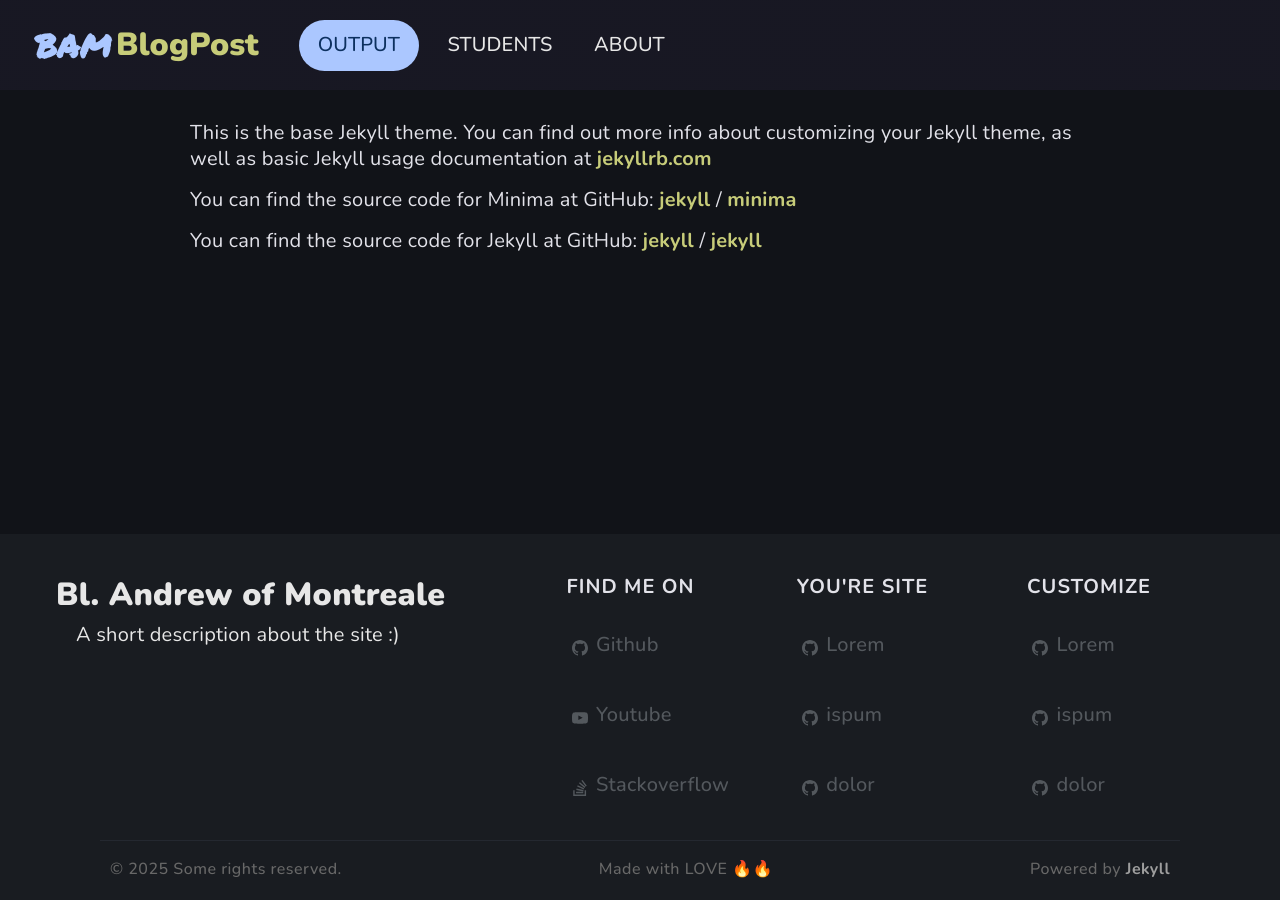
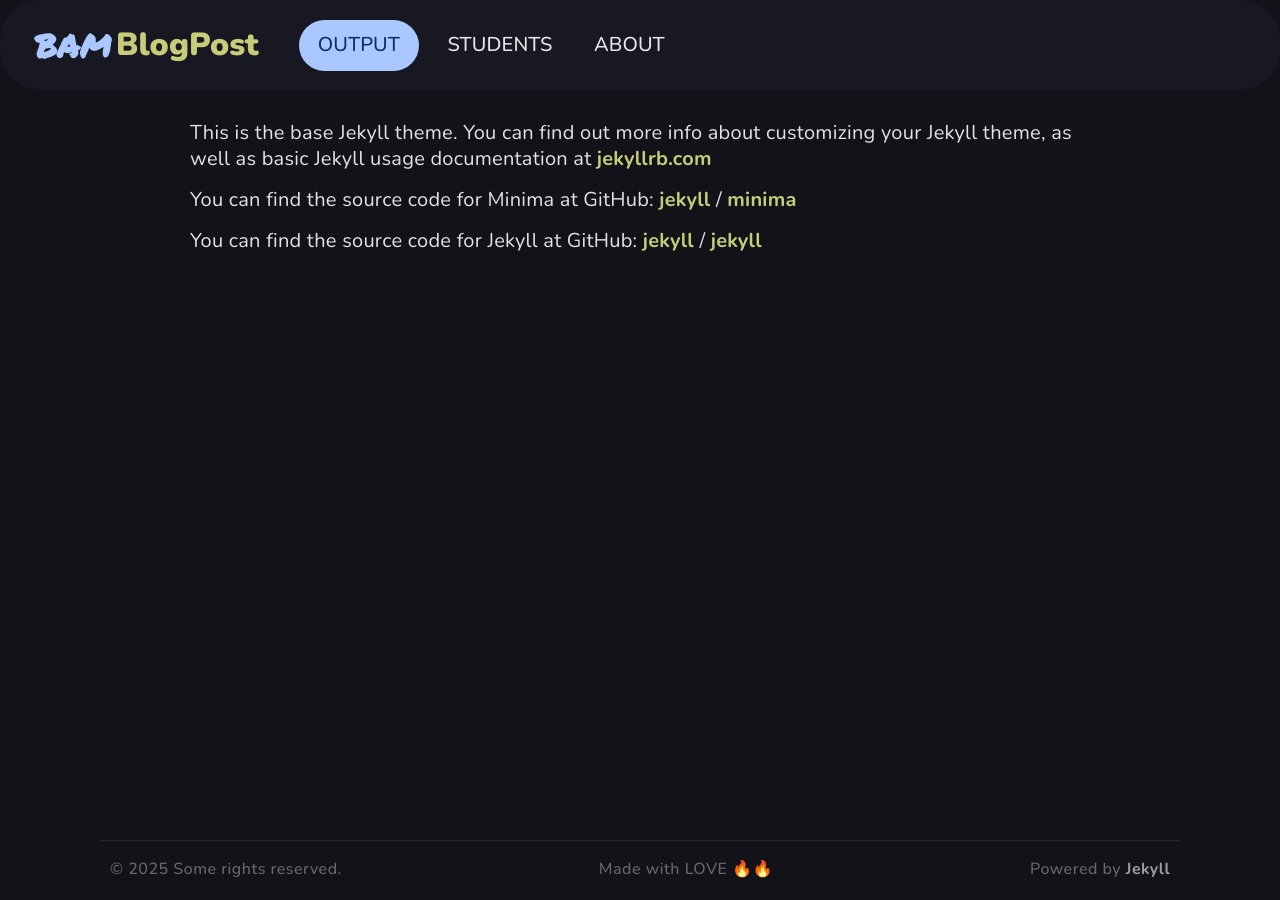
Before and after one commit to aeziyehl/11BAM-BLOGPOST, a Jekyll site: the page built from about.markdown, in a window 1280 px wide. Built offline with Jekyll 4.4.1, drawn with Linux system fonts in a browser that asks for light colours.

Commit message:
remove bloat in footer and add round comers and proper spacing

```diff
--- a/_config.yml
+++ b/_config.yml
@@ -24,7 +24,7 @@ title: Bl. Andrew of Montreale
 Abbreviation: BAM
 Purpose: Blog Post
 
-description: "A short description about the site :)"
+description: "A BLOGPOST to showcase the outputs of BAM Students"
 
 show_descriptions: true # set to true to show descriptions in posts
 show_comments: true # set to true to show comments in posts
@@ -45,38 +45,6 @@ Header:
 
 Footer:
   show-footer-copyright: true # set to true to show footer copyright
-  #  Section 1
-  footer_section_1_title: find me on
-  footer_section_1_links_1_name: Github
-  footer_section_1_links_1_link: https://github.com/aeziyehl
-
-  footer_section_1_links_2_name: Youtube
-  footer_section_1_links_2_link: /
-
-  footer_section_1_links_3_name: Stackoverflow
-  footer_section_1_links_3_link: /
-
-  #  Section 2
-  footer_section_2_title: You're Site
-  footer_section_2_links_1_name: Lorem
-  footer_section_2_links_1_link: /
-
-  footer_section_2_links_2_name: ispum
-  footer_section_2_links_2_link: /
-
-  footer_section_2_links_3_name: dolor
-  footer_section_2_links_3_link: /
-
-  # Section 3
-  footer_section_3_title: Customize
-  footer_section_3_links_1_name: Lorem
-  footer_section_3_links_1_link: /
-
-  footer_section_3_links_2_name: ispum
-  footer_section_3_links_2_link: /
-
-  footer_section_3_links_3_name: dolor
-  footer_section_3_links_3_link: /
 
 google_analytics:
   enabled: true # if false, it disables Google Analytics
--- a/_includes/Footer.html
+++ b/_includes/Footer.html
@@ -1,75 +1,4 @@
 <footer class="site-footer">
-  <div class="footer-wrapper">
-    <div class="site-footer-wrapper">
-      <div class="footer-col">
-        <li class="footer-product">{{site.title}}</li>
-        <li class="footer-product">{{site.description}}</li>
-      </div>
-      <div class="footer-col">
-        <p>{{site.Footer.footer_section_1_title}}</p>
-        <a href="{{site.Footer.footer_section_1_links_1_link | relative_url }}">
-          <svg class="svg-icon github">
-            <use xlink:href="{{ 'assets/fica-icons.svg#github' | relative_url }}"></use>
-          </svg>
-          <span>{{site.Footer.footer_section_1_links_1_name}}</span>
-        </a>
-        <a href="{{site.Footer.footer_section_1_links_2_link | relative_url }}">
-          <svg class="svg-icon youtube">
-            <use xlink:href="{{ 'assets/fica-icons.svg#youtube' | relative_url }}"></use>
-          </svg>
-          <span>{{site.Footer.footer_section_1_links_2_name}}</span>
-        </a>
-        <a href="{{site.Footer.footer_section_1_links_3_link | relative_url }}">
-          <svg class="svg-icon stackoverflow">
-            <use xlink:href="{{ 'assets/fica-icons.svg#stackoverflow' | relative_url }}"></use>
-          </svg>
-          <span>{{site.Footer.footer_section_1_links_3_name}}</span>
-        </a>
-      </div>
-      <div class="footer-col">
-        <p>{{site.Footer.footer_section_2_title}}</p>
-        <a href="{{site.Footer.footer_section_2_links_1_link | relative_url }}">
-          <svg class="svg-icon github">
-            <use xlink:href="{{ 'assets/fica-icons.svg#github' | relative_url }}"></use>
-          </svg>
-          <span>{{site.Footer.footer_section_2_links_1_name}}</span>
-        </a>
-        <a href="{{site.Footer.footer_section_2_links_2_link | relative_url }}">
-          <svg class="svg-icon github">
-            <use xlink:href="{{ 'assets/fica-icons.svg#github' | relative_url }}"></use>
-          </svg>
-          <span>{{site.Footer.footer_section_2_links_2_name}}</span>
-        </a>
-        <a href="{{site.Footer.footer_section_2_links_3_link | relative_url }}">
-          <svg class="svg-icon github">
-            <use xlink:href="{{ 'assets/fica-icons.svg#github' | relative_url }}"></use>
-          </svg>
-          <span>{{site.Footer.footer_section_2_links_3_name}}</span>
-        </a>
-      </div>
-      <div class="footer-col">
-        <p>{{site.Footer.footer_section_3_title}}</p>
-        <a href="{{site.Footer.footer_section_3_links_1_link | relative_url }}">
-          <svg class="svg-icon github">
-            <use xlink:href="{{ 'assets/fica-icons.svg#github' | relative_url }}"></use>
-          </svg>
-          <span>{{site.Footer.footer_section_3_links_1_name}}</span>
-        </a>
-        <a href="{{site.Footer.footer_section_3_links_2_link | relative_url }}">
-          <svg class="svg-icon github">
-            <use xlink:href="{{ 'assets/fica-icons.svg#github' | relative_url }}"></use>
-          </svg>
-          <span>{{site.Footer.footer_section_3_links_2_name}}</span>
-        </a>
-        <a href="{{site.Footer.footer_section_3_links_3_link | relative_url }}">
-          <svg class="svg-icon github">
-            <use xlink:href="{{ 'assets/fica-icons.svg#github' | relative_url }}"></use>
-          </svg>
-          <span>{{site.Footer.footer_section_3_links_3_name}}</span>
-        </a>
-      </div>
-    </div>
-  </div>
   {%- if site.Footer.show-footer-copyright -%}
   <div class="footer-info text-muted">
     <span>
--- a/_sass/layouts/layout.scss
+++ b/_sass/layouts/layout.scss
@@ -5,6 +5,7 @@
   display: flex;
   align-items: center;
   background: $md-sys-elevation-level2;
+  border-radius: 40px;
   height: 80px;
   width: 100%;
   z-index: 100;
@@ -58,6 +59,11 @@
       color: $md-extended-color-SecondColor-on-color-container;
       background-color: transparent;
 
+      span:first-child,
+      span:last-child {
+        color: $md-extended-color-SecondColor-on-color-container;
+      }
+
       img {
         opacity: 0.5;
         transition: $transition-links;
@@ -70,6 +76,7 @@
     }
     span {
       margin-bottom: 0px;
+      transition: $transition-links;
       line-height: 32px;
 
       &:first-child {
@@ -105,6 +112,10 @@
     display: none;
   }
   @media (max-width: 885px) {
+    .site-nav-logo {
+      margin-right: auto;
+    }
+
     .checkbtn {
       display: block;
     }
@@ -112,7 +123,7 @@
       position: fixed;
       width: 100%;
       height: 100vh;
-      background: $primary_color;
+      background: $md-sys-color-surface;
       top: 80px;
       left: 100%;
       text-align: center;
@@ -164,11 +175,13 @@
   background: $md-sys-elevation-level2;
 }
 .site-banner {
-  padding: 40px 15px 40px 15px;
+  padding: 15px;
+  margin: 15px;
+  border-radius: 50px;
   color: $text-color;
   background: $md-sys-elevation-level2;
   text-align: center;
-  justify-content: space-around;
+  justify-content: center;
   line-height: 1.5;
 
   .site-banner-img-container {
@@ -232,9 +245,10 @@
     }
 
     .site-banner-description {
-      border-top: 8px;
+      margin-top: 18px;
       margin-bottom: 0%;
       @include title-medium;
+      color: $md-extended-color-SecondColor-on-color-container;
       padding-bottom: 7px;
       @include animation-fade-in(1);
     }
@@ -253,8 +267,7 @@
 
   @media screen and (min-width: 993px) {
     display: flex;
-    padding: 40px 10px 40px 10px;
-
+    margin: 10px 100px 10px 100px;
     .site-banner-img-container {
       width: $site-banner-picture-sze_wdth;
 
@@ -481,9 +494,6 @@
 // Site footer
 //
 .site-footer {
-  background-color: $footer-bg-color;
-  padding-top: $font-spacing;
-
   .site-footer-wrapper {
     display: flex;
     flex-direction: column-reverse;
```
